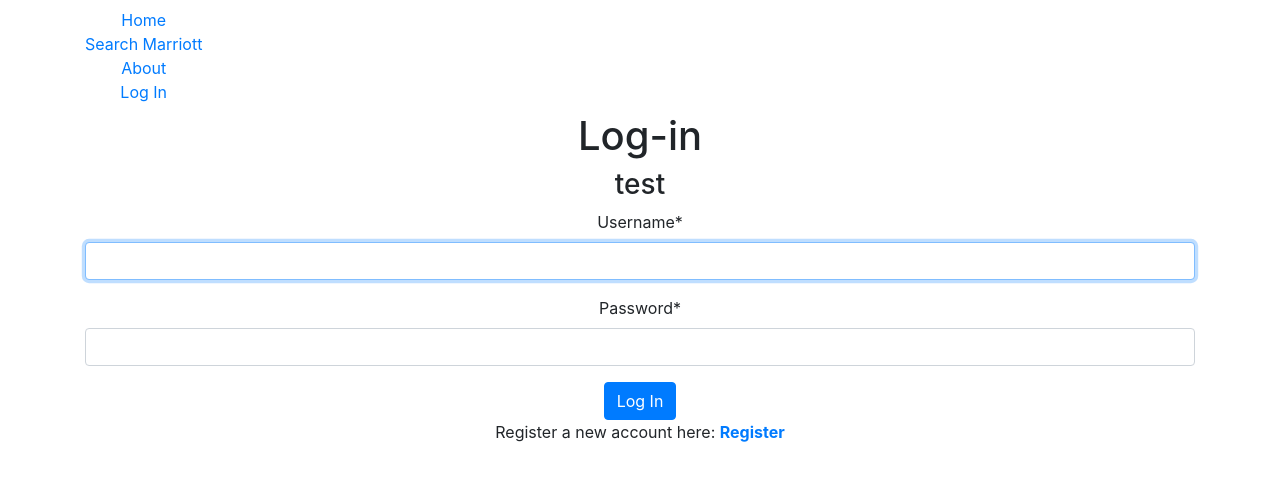
After one commit to jedh1/guidez, a Django app: page /login/ in a window 1280 px wide. The commit adds this page. Shown: the top 481 px of the page. Run offline with Django 3.2, Linux system fonts and the light colour scheme; some libraries are stand-ins or nearby versions.

Commit message:
added user registration features

```diff
--- a/guidez/hotelm/forms.py
+++ b/guidez/hotelm/forms.py
@@ -1,4 +1,6 @@
 from django import forms
+from django.contrib.auth.forms import UserCreationForm
+from django.contrib.auth.models import User
 
 spc_rates = (
     ('','None'),
@@ -17,3 +19,11 @@ class SearchForm(forms.Form):
     cout_date = forms.CharField(label='Check-out Date', widget=forms.TextInput())
     special_rates = forms.ChoiceField(choices=spc_rates, required=False)
     special_rates_code = forms.CharField(label='Corporate / Promo / SET #', widget=forms.TextInput(), required=False)
+
+class SignUpForm(UserCreationForm):
+    first_name = forms.CharField(max_length=100, help_text='First Name')
+    email = forms.EmailField(required=True, help_text='Email')
+
+    class Meta:
+        model = User
+        fields = ('username', 'first_name', 'email', 'password1', 'password2',)
--- a/guidez/hotelm/models.py
+++ b/guidez/hotelm/models.py
@@ -1,4 +1,7 @@
 from django.db import models
+from django.contrib.auth.models import User
+from django.db.models.signals import post_save
+from django.dispatch import receiver
 
 # Create your models here.
 class Search(models.Model):
--- /dev/null
+++ b/guidez/hotelm/templates/auth/login.html
@@ -0,0 +1,20 @@
+{% extends 'hotelm/base.html' %}
+
+{% load crispy_forms_tags %}
+
+{% block body_block %}
+<h1>Log-in</h1>
+
+{% if message %}
+    <h3>{{ message }}</h3>
+{% endif %}
+
+    <form action="/login/" method="post">
+        {% csrf_token %}
+        {{ form|crispy }}
+        <button type="submit" class="btn btn-primary">Log In</button>
+    </form>
+    <p>
+        Register a new account here: <a href="/register" target="blank"><strong>Register</strong></a>
+    <p>
+{% endblock %}
--- a/guidez/hotelm/templates/hotelm/base.html
+++ b/guidez/hotelm/templates/hotelm/base.html
@@ -12,9 +12,14 @@
      <nav class="navbar navbar-default navbar-static-top">
       <div class="container">
         <ul class="nav navbar-nav">
-          <li><a class="navbar-brand" href="{% url 'index' %}">Home</a></li>
+          <li><a class="navbar-link" href="{% url 'index' %}">Home</a></li>
           <li><a class="navbar-link" href="{% url 'search' %}">Search Marriott</a></li>
           <li><a class="navbar-link" href="{% url 'about' %}">About</a></li>
+          {% if user.is_authenticated %}
+              <li><a class="navbar-link" href="{% url 'logout' %}">Log Out</a></li>
+              {% else %}
+              <li><a class="navbar-link" href="{% url 'login' %}">Log In</a></li>
+          {% endif %}
         </ul>
       </div>
     </nav>
--- a/guidez/hotelm/urls.py
+++ b/guidez/hotelm/urls.py
@@ -5,4 +5,7 @@ urlpatterns = [
     path('', views.index, name = 'index'),
     path('search/', views.get_search, name = 'search'),
     path('about/', views.about, name = 'about'),
+    path('register/', views.register, name = 'register'),
+    path('login/', views.login_request, name = 'login'),
+    path('logout/', views.logout_request, name = 'logout'),
 ]
--- a/guidez/hotelm/views.py
+++ b/guidez/hotelm/views.py
@@ -1,10 +1,12 @@
 from django.http import HttpResponseRedirect
-from django.shortcuts import render
+from django.contrib.auth import authenticate, login, logout
+from django.contrib.auth.forms import UserCreationForm, AuthenticationForm
 from django.core.mail import EmailMultiAlternatives
+from django.shortcuts import render, redirect
 from django.template.loader import render_to_string
 import datetime, time
 from .models import Search
-from .forms import SearchForm
+from .forms import SearchForm, SignUpForm
 from .marriott import email_marriott_results, fill_form, prepare_driver, scrape_results
 from guidez.settings import EMAIL_HOST_USER
 
@@ -17,6 +19,55 @@ def index(request):
 def about(request):
     time = datetime.datetime.now()
     return render(request, 'hotelm/about.html', {'time': time})
+
+# logout user page
+def logout_request(request):
+    logout(request)
+    message = 'Logout successful.'
+    return render(request, 'hotelm/index.html', {'message': message})
+
+# login user page
+def login_request(request):
+    message = 'test'
+    # if request.user.is_authenticated():
+    #     return render(request, 'hotelm/index.html')
+    if request.user.is_authenticated:
+        return redirect('/', message = 'Already logged in')
+    if request.method == 'POST':
+        username = request.POST['username']
+        password = request.POST['password']
+        user = authenticate(request, username=username, password=password)
+        if user is not None:
+            login(request, user)
+            message = 'Login successful!'
+            return redirect('/', message = 'Login successful!')
+        else:
+            form = AuthenticationForm()
+            message = 'Invalid username or password.'
+            return render(request, "auth/login.html", {"form": form, "message": message})
+    else:
+        form = AuthenticationForm()
+        return render(request, "auth/login.html", {"form": form, "message": message})
+
+# register user page
+def register(request):
+    if request.user.is_authenticated:
+        return redirect('/', message = 'Already registered')
+    if request.method == 'POST':
+        form = SignUpForm(request.POST)
+        if form.is_valid():
+            form.save()
+            username = form.cleaned_data.get('username')
+            password = form.cleaned_data.get('password1')
+            user = authenticate(username=username, password=password)
+            login(request, user)
+            return render(request, 'hotelm/index.html', {'message': 'registered!'})
+        else:
+            form = SignUpForm()
+            return render(request, 'auth/register.html', {'form': form})
+    else:
+        form = SignUpForm()
+        return render(request, 'auth/register.html', {'form': form})
 
 # Search page
 def get_search(request):
```
Also changed, not shown: guidez/hotelm/templates/auth/register.html (added, +11 -0 lines), guidez/hotelm/templates/hotelm/index.html (+7 -1 lines), guidez/db.sqlite3.
